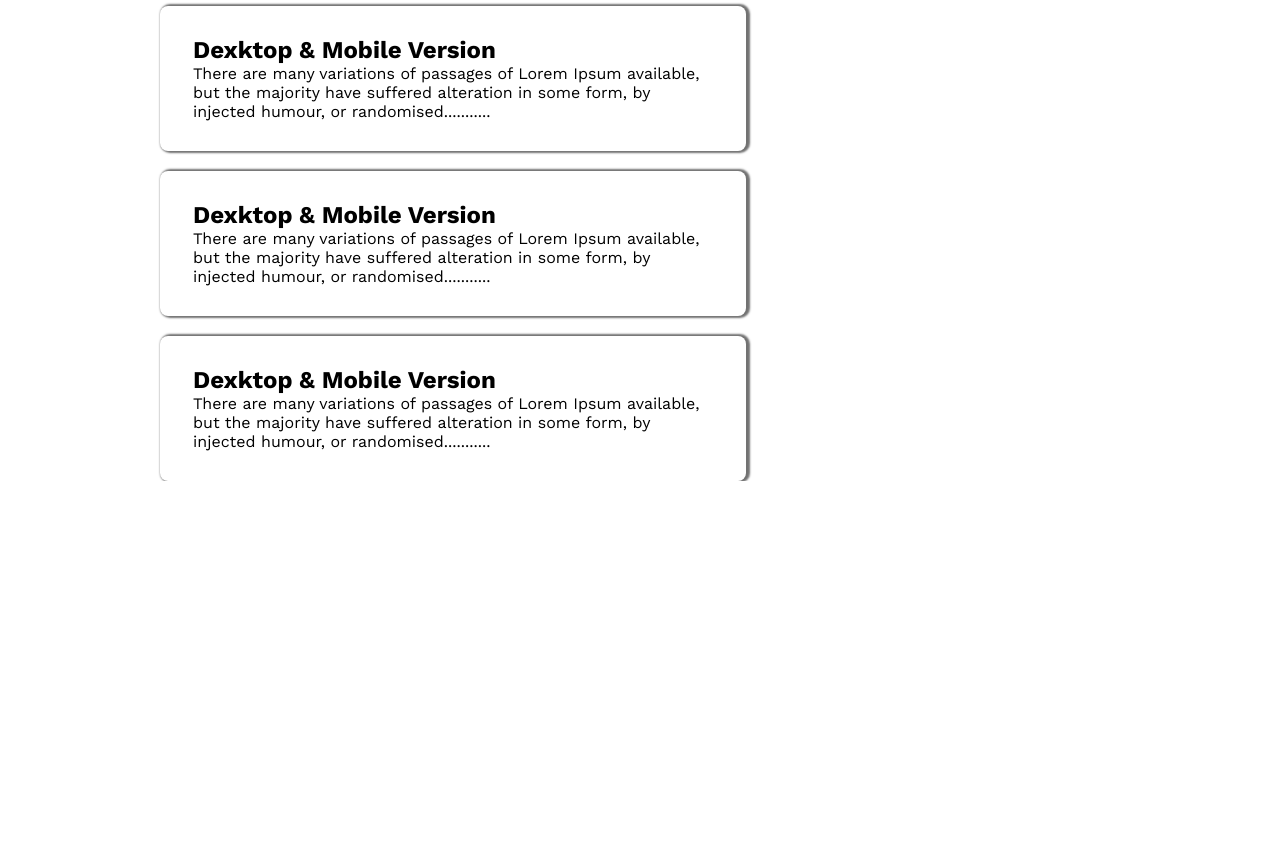
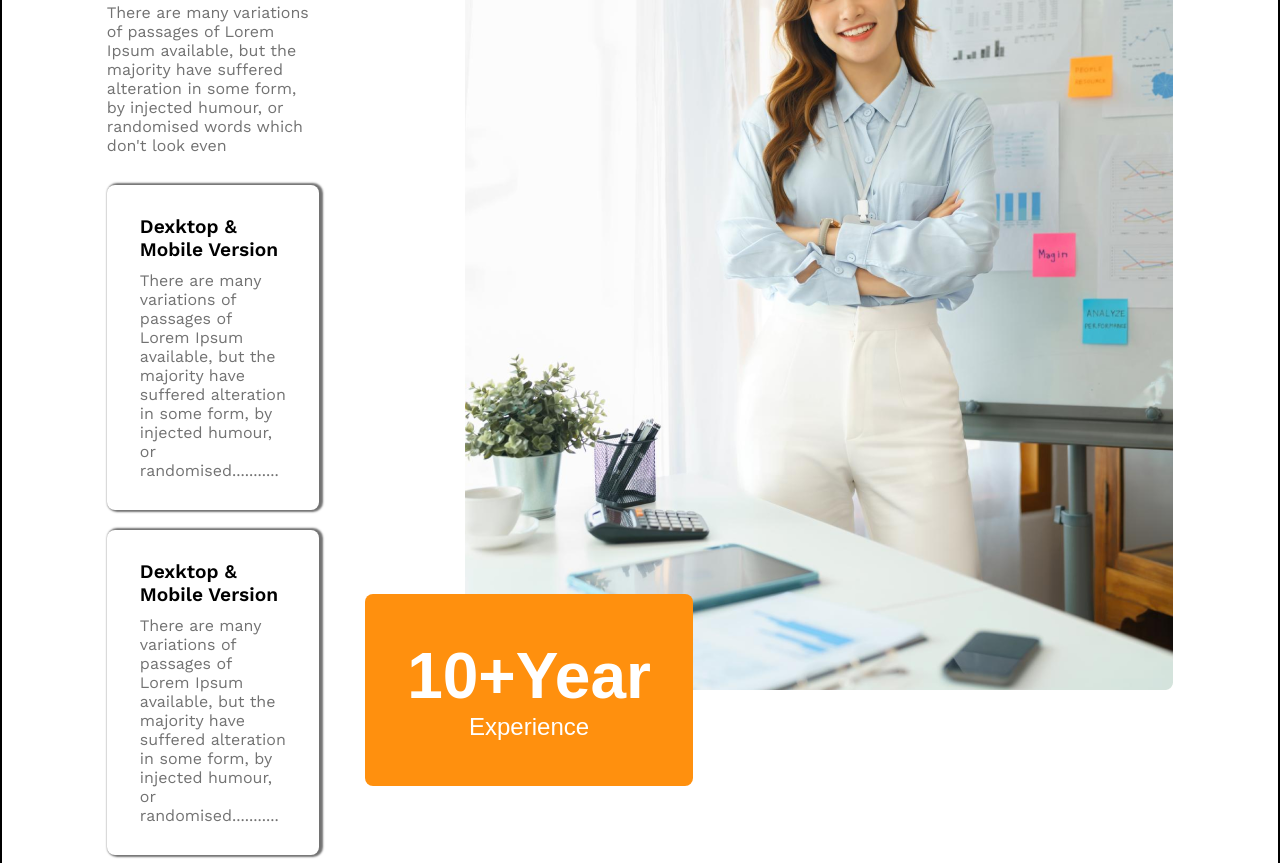
Before and after one commit to webdiv-rakib/g3-architects-project, a plain HTML site: page index.html in a window 1280 px wide. Shown: the part 2437-3300 px from the top of the page. Before the commit the page ends 2918 px from the top, so only its background shows below. Drawn offline with nearby package versions, Linux system fonts and the light colour scheme.

Commit message:
feature section complete

```diff
--- a/index.html
+++ b/index.html
@@ -66,34 +66,47 @@
         <section id="feature-section">
             <div class="feature-container">
                 <div class="feature-left">
-                    <h1 style="padding: 10px;">Features you will love & enjoy</h1>
-                    <p>There are many variations of passages of Lorem Ipsum available, but the majority have suffered
+                    <h1 style="padding: 10px; font-size: 2.8rem; font-weight: 700;">Features you will <br> love & enjoy
+                    </h1>
+                    <p style="color:#727272; margin-top: 24px;">There are many variations of passages of Lorem Ipsum
+                        available, but the majority have suffered
                         alteration in some form, by injected humour, or randomised words which don't look even</p>
                     <div class="feature-card">
                         <div class="feature">
-                            <h1>Dexktop & Mobile Version</h1>
-                            <p>There are many variations of passages of Lorem Ipsum available, but the majority have
+                            <h1 class="feature-title">Dexktop & Mobile Version</h1>
+                            <p class="feature-des">There are many variations of passages of Lorem Ipsum available, but
+                                the majority have
                                 suffered
                                 alteration in some form, by injected humour, or randomised...........</p>
                         </div>
                         <div class="feature">
-                            <h1>Dexktop & Mobile Version</h1>
-                            <p>There are many variations of passages of Lorem Ipsum available, but the majority have
+                            <h1 class="feature-title">Dexktop & Mobile Version</h1>
+                            <p class="feature-des">There are many variations of passages of Lorem Ipsum available, but
+                                the majority have
                                 suffered
                                 alteration in some form, by injected humour, or randomised...........</p>
                         </div>
                         <div class="feature">
-                            <h1>Dexktop & Mobile Version</h1>
-                            <p>There are many variations of passages of Lorem Ipsum available, but the majority have
+                            <h1 class="feature-title">Dexktop & Mobile Version</h1>
+                            <p class="feature-des">There are many variations of passages of Lorem Ipsum available, but
+                                the majority have
                                 suffered
                                 alteration in some form, by injected humour, or randomised...........</p>
                         </div>
                         <div class="feature">
-                            <h1>Dexktop & Mobile Version</h1>
-                            <p>There are many variations of passages of Lorem Ipsum available, but the majority have
+                            <h1 class="feature-title">Dexktop & Mobile Version</h1>
+                            <p class="feature-des">There are many variations of passages of Lorem Ipsum available, but
+                                the majority have
                                 suffered
                                 alteration in some form, by injected humour, or randomised...........</p>
                         </div>
+                    </div>
+                </div>
+                <div>
+                    <img class="architect-img" src="images/architect.png" alt="">
+                    <div>
+                        <button class="year"><span style="font-size: 4rem; font-weight: 700;">10+Year</span><br><span
+                                style="font-size: 1.5rem;font-weight: 500;">Experience</span></button>
                     </div>
                 </div>
             </div>
--- a/styles/style.css
+++ b/styles/style.css
@@ -130,21 +130,52 @@ ul li a {
 .feature-container {
     padding-left: 160px;
     padding-right: 160px;
+    display: flex;
+    justify-content: center;
+    gap: 146px;
+    border: 2px solid;
 }
 
-.feature-left{
+.feature-left {
     max-width: 586px;
+    margin-top: 39px;
 }
-.feature{
+
+.feature {
     padding: 30px 33px;
     box-shadow: 2px 0px 2px 2px #727272;
     border-radius: 8px;
 }
-.feature-card{
+
+.feature-card {
     display: flex;
     flex-direction: column;
     gap: 20px;
     margin-top: 30px;
+}
+
+.architect-img {
+    max-height: 982px;
+}
+
+.year {
+    padding: 45px 42px;
+    background-color: #FF900E;
+    border: none;
+    border-radius: 8px;
+    color: white;
+    margin-left: -100px;
+    margin-top: -100px;
+}
+
+.feature-title {
+    font-size: 1.2rem;
+    font-weight: 600;
+}
+
+.feature-des {
+    color: #727272;
+    margin-top: 10px;
 }
 
 /* Responsive for medium device */
```
